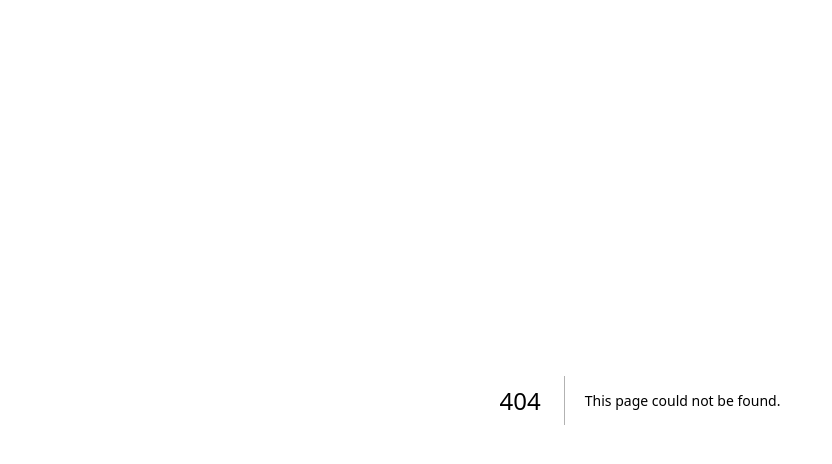
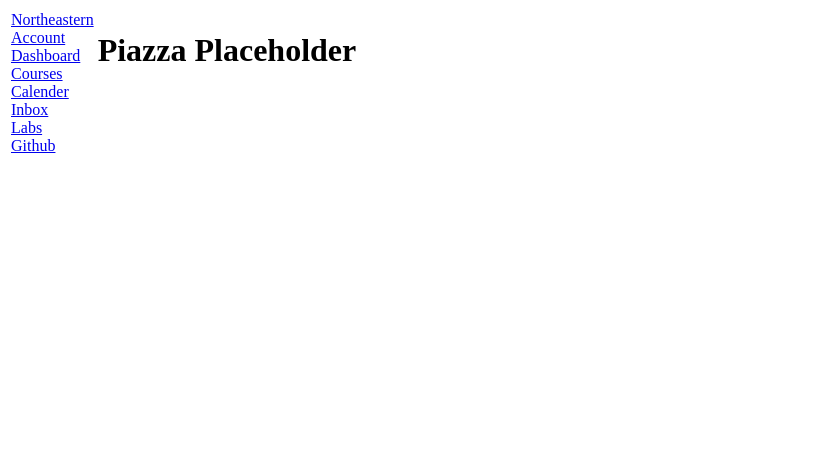
Before and after one commit to Preethi-23102000/kambaz-next-js, a Next.js app: page /Courses/1/Piazza in a window 1280 px wide. Before the commit this address had no page. Shown: the top 464 px of the page, without its empty margins (0-832 px from the left). Built offline with nearby package versions, Linux system fonts and the light colour scheme.

Commit message:
Assignment A1 - clean up - adding placeholders for zoom piazza and quizes

```diff
--- /dev/null
+++ b/app/(Kambaz)/Courses/[cid]/Piazza/page.tsx
@@ -0,0 +1,7 @@
+export default function Piazza() {
+  return (
+    <div id="wd-piazza">
+      <h1 id="wd-piazza-title">Piazza Placeholder</h1>
+    </div>
+  );
+}
```
Also changed, not shown: app/(Kambaz)/Courses/[cid]/Quizzes/page.tsx (added, +7 -0 lines), app/(Kambaz)/Courses/[cid]/Zoom/page.tsx (added, +7 -0 lines).
